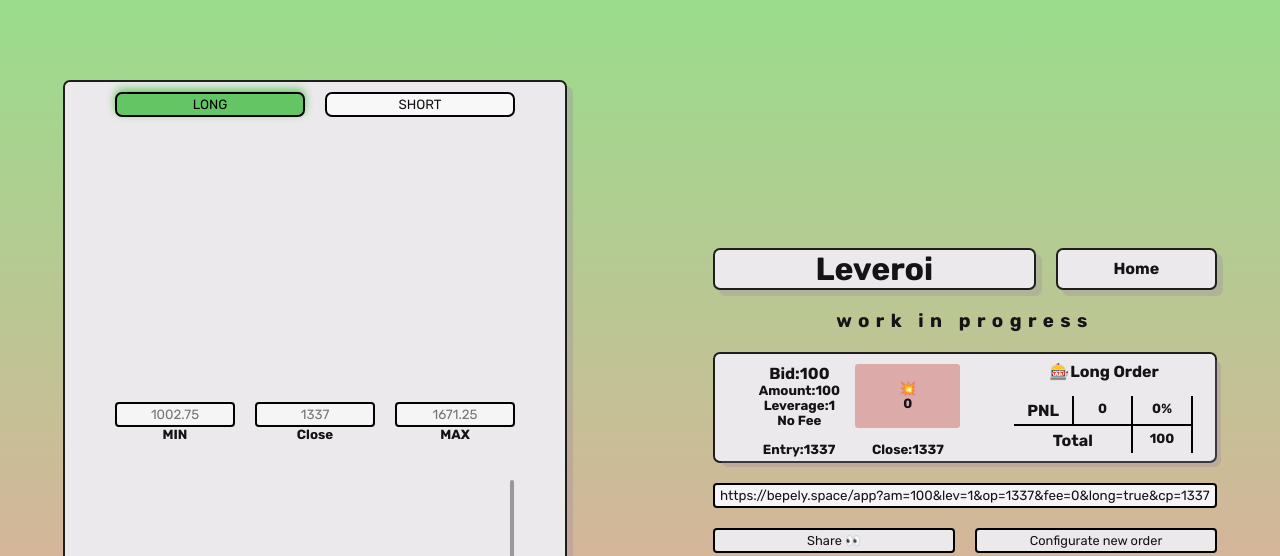
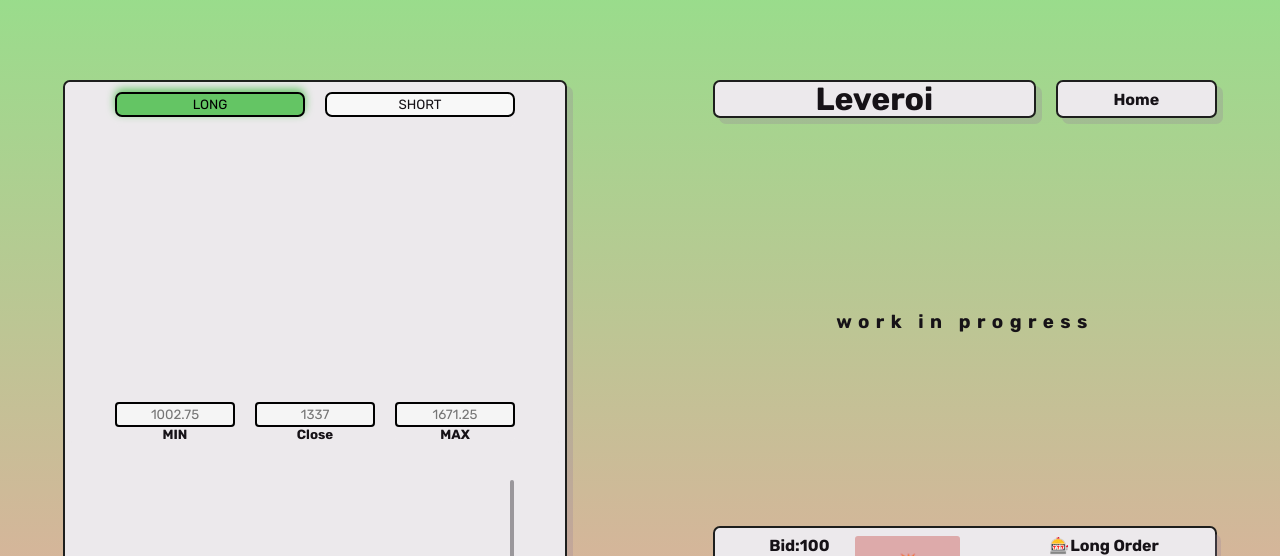
Before and after one commit to Bepely/Leveroi, a Next.js app: page /app in a window 1280 px wide. Both pictures are taken after a click on the link "Create order". Shown: the top 556 px of the page. Built offline with nearby package versions, Linux system fonts and the light colour scheme; no server answers.

Commit message:
Revert "hotfix ios devices"
This reverts commit 7eb8602ba75e3dd08cc436132c4c1128786eb733.

```diff
--- a/pages/index.js
+++ b/pages/index.js
@@ -1,4 +1,4 @@
-
+'use client'
 import Point from "../src/homeComponents/Point"
 import Head from "next/head"
 
@@ -59,7 +59,7 @@ return <div className="backLayer1" id="homeRoot">
         emoji={"🌊"}
         />
 
-        <Point
+<Point
         side={"left"}
         header={"Share Results"}
         text={"It is easy to save and share order simulation results. "}
--- a/src/appComponents/blocks/Display.js
+++ b/src/appComponents/blocks/Display.js
@@ -102,7 +102,7 @@ const Display = ({openOrder, setOpenOrder, init, closeOrder, setCloseOrder, inDi
             {init === false ?
 
 
-                <div className='layerBase soloCenter' >
+                <div className='layerBase soloCenter' id='' >
                 {inDis === true
                 ?
                 <div className='layerFloor multiVer blockCard contentCard'>
--- a/src/styles/LDC/blocks.css
+++ b/src/styles/LDC/blocks.css
@@ -65,17 +65,19 @@ cursor:pointer;
 
 
 #interfaceBase{
+    height: 80%;
     width: 80%;
 }
 
 @media (max-aspect-ratio: 1/1){
     #interfaceBase{
+        height: 100%;
         width: 100%;
     }
     #blockButton{
         height: 100%;
         }
     #blockButton>*{
-        font-size: 1.2vmax;
+        font-size: 1.6vmax;
     }
     }
--- a/src/styles/LDC/layers.css
+++ b/src/styles/LDC/layers.css
@@ -13,6 +13,7 @@
 .layerBase{
     background-color: transparent;
     width: 100%;
+    height: 100%;
 }
 
 .layerFloor{
--- a/src/styles/blocks/display.css
+++ b/src/styles/blocks/display.css
@@ -125,6 +125,7 @@
 @media (max-aspect-ratio: 1/1){
     #displayBase{
         width: 100%;
+        height: 100%;
     }
     #longShortPicker{
         position: relative;
--- a/src/styles/blocks/session.css
+++ b/src/styles/blocks/session.css
@@ -1,5 +1,5 @@
 #sessionFloor{
-    max-height: 40vh;
+    height: 66%;
     width: 80%;
     cursor: cell;
 }
--- a/src/styles/home.css
+++ b/src/styles/home.css
@@ -114,15 +114,8 @@ footer{
 
 @media (max-aspect-ratio: 1/1) {
     .leftPoint, .rightPoint{
-        grid-template-columns: 1fr;
-       }
-       #homePoint{
-        grid-template-rows: 1fr;
         grid-template-areas: "home_header"
                              "home_article"
-       }
-       .homePointArticle{
-        flex-direction: column;
        }
        #homePointImage, #justEmoji{display: none;}
        #useApp{
```
